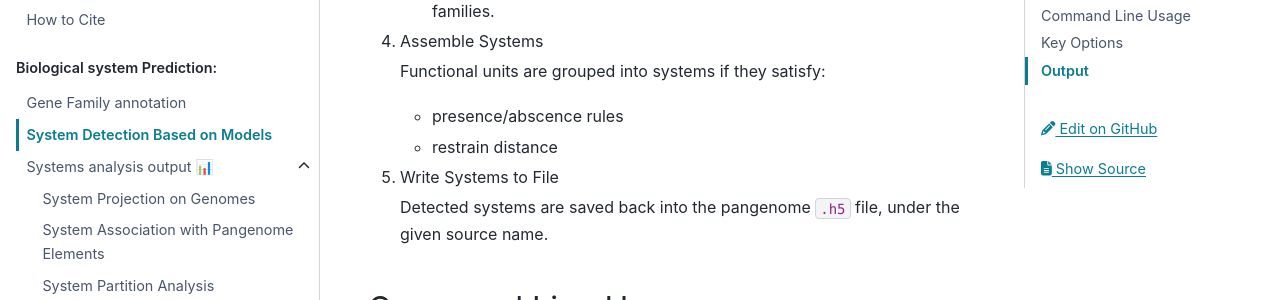
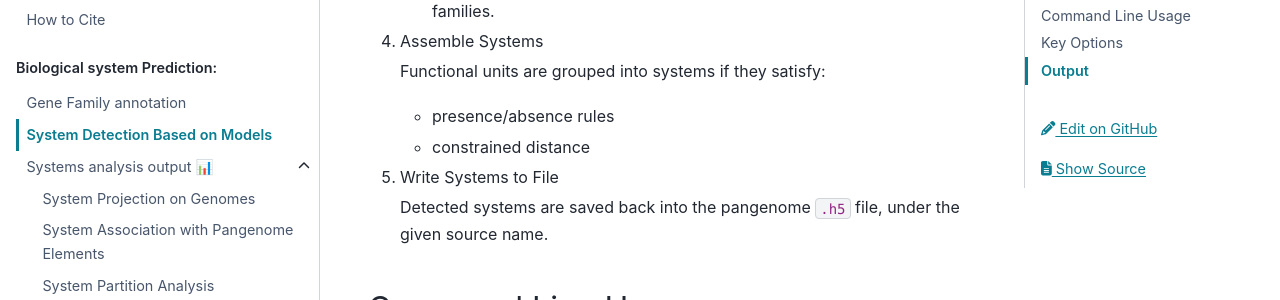
Before and after one commit to labgem/PANORAMA, a Sphinx documentation site: the page built from docs/user/detection.md, in a window 1280 px wide and 900 px high, scrolled down 814 px. Shown: the part 154-454 px from the top of the window. Built offline with Sphinx 7.4.7 and the PyData theme 0.15.4, drawn with Linux system fonts in a browser that asks for light colours; the version number could not be read and is left out.

Commit message:
Fix formatting inconsistencies and improve clarity in system detection documentation

````diff
--- a/docs/user/detection.md
+++ b/docs/user/detection.md
@@ -1,8 +1,10 @@
 # System Detection Based on Models
+
 The `systems` command enables the detection of biological systems in pangenomes using predefined functional models.
 
 This detection relies on gene family [annotations](annotation.md#gene-family-annotation),
-and a [model](../modeler/modeling.md#models) file defining the presence/absence of a specific function and the genomic organization.
+and a [model](../modeler/modeling.md#models) file defining the presence/absence of a specific function and the genomic
+organization.
 
 ## Model Detection Workflow
 
@@ -19,16 +21,16 @@
 3. Search for System Units
 
    For each functional unit of each model:
-   1. Gene families are matched based on annotation metadata.
-   2. A context graph is built based on the gene neighborhood (window, transitivity).
-   3. Jaccard similarity filters edges in the graph.
-   4. Connected components are checked for necessary and forbidden families.
+    1. Gene families are matched based on annotation metadata.
+    2. A context graph is built based on the gene neighborhood (window, transitivity).
+    3. Jaccard similarity filters edges in the graph.
+    4. Connected components are checked for necessary and forbidden families.
 
 4. Assemble Systems
 
-    Functional units are grouped into systems if they satisfy:
-    - presence/abscence rules
-    - restrain distance
+   Functional units are grouped into systems if they satisfy:
+    - presence/absence rules
+    - constrained distance
 
 5. Write Systems to File
 
@@ -37,6 +39,7 @@
 ## Command Line Usage
 
 System detection command is used as such:
+
 ```shell
 panorama systems \
 --pangenomes pangenomes.tsv \
@@ -47,6 +50,7 @@
 --sensitivity 3 \
 --threads 8
 ```
+
 ## Key Options
 
 | Shortcut | Argument             | Description                                                                |
````
